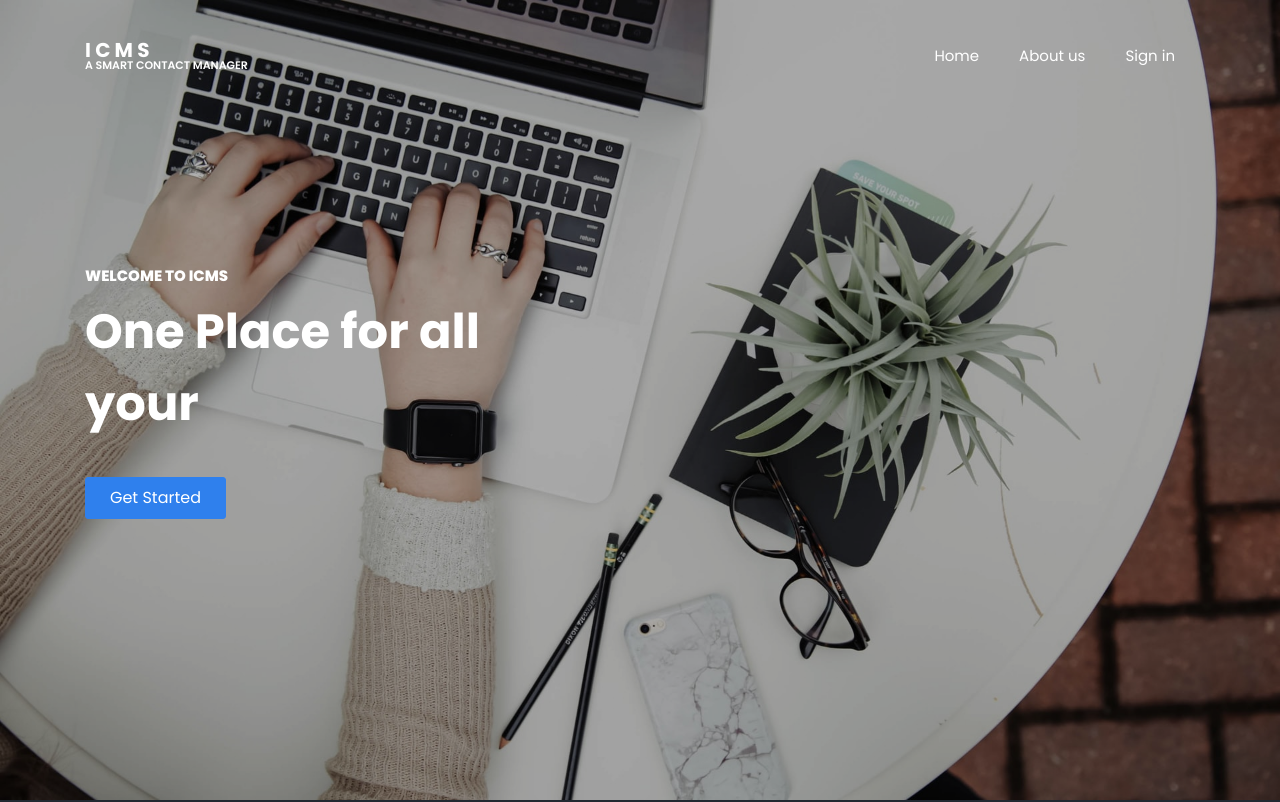
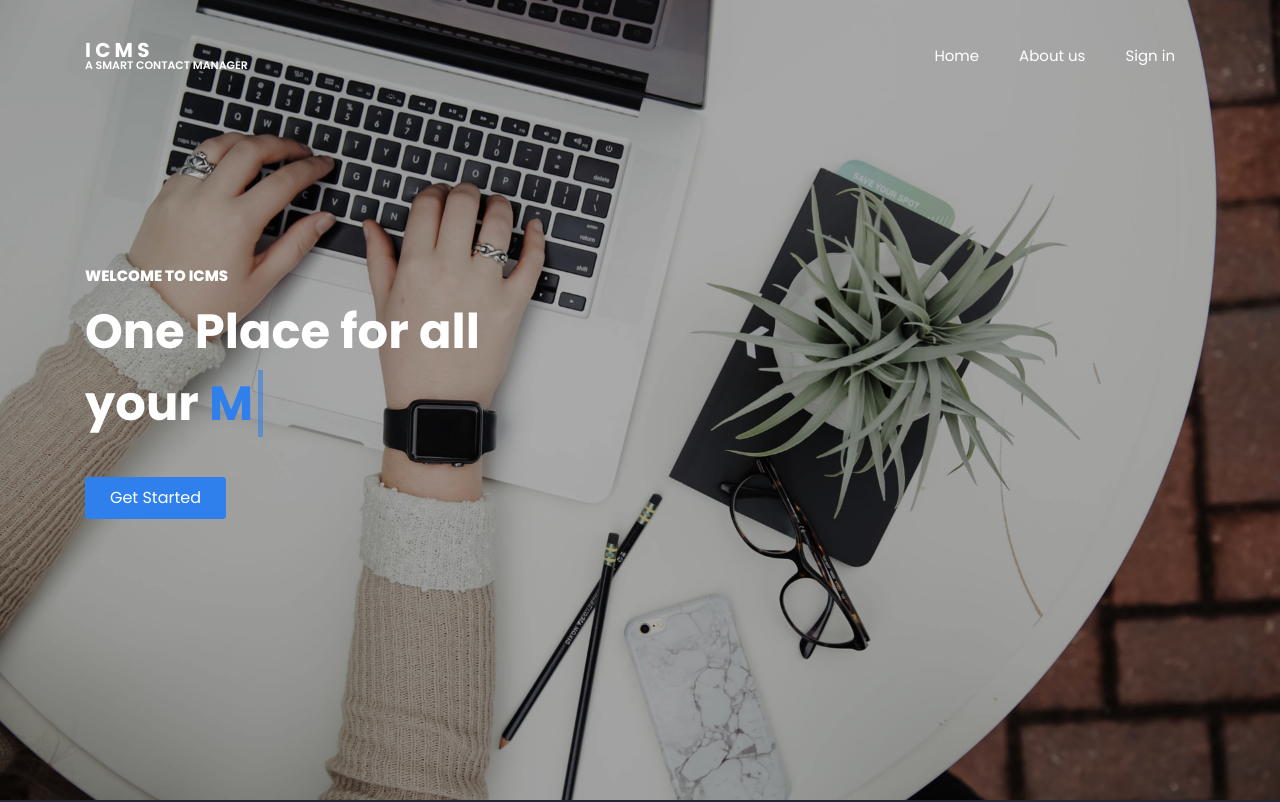
Before and after one commit to bhaskardevgoel/contact-manager, an Angular app: page /home in a window 1280 px wide. Shown: the top 802 px of the page. Built offline with nearby package versions, Linux system fonts and the light colour scheme.

Commit message:
typing effect fixed

```diff
--- a/src/app/home/home.component.html
+++ b/src/app/home/home.component.html
@@ -7,7 +7,7 @@
         <h1>One Place for all <br/> your
           <span
           class="txt-rotate"
-          data-period="1000"
+          data-period="2000"
           data-rotate='[ "Contacts.", "Meetings.", "Schedules."]'></span></h1><br/>
         <p><a routerLink="/signin" class="btn btn-primary mr-md-4 py-2 px-4">Get Started</a></p>
       </div>
--- a/src/index.html
+++ b/src/index.html
@@ -47,7 +47,7 @@
 <script src="assets/js/jquery.magnific-popup.min.js"></script>
 <script src="assets/js/aos.js"></script>
 <script src="assets/js/jquery.animateNumber.min.js"></script>
-<!--<script src="assets/js/scrollax.min.js"></script>-->
+<script src="assets/js/scrollax.min.js"></script>
 <script src="assets/js/google-map.js"></script>
 <script src="assets/js/main.js"></script>
 </body>
```
